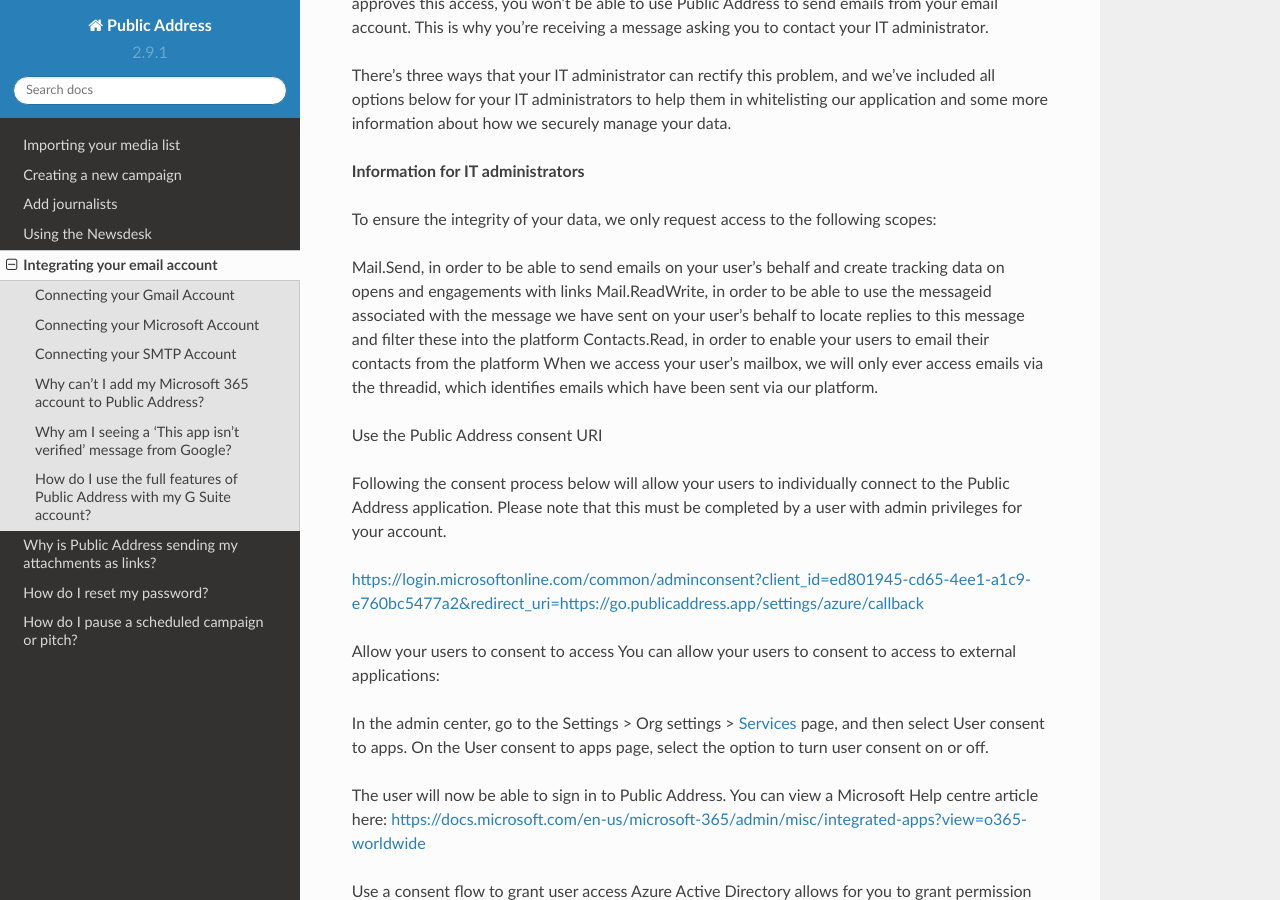
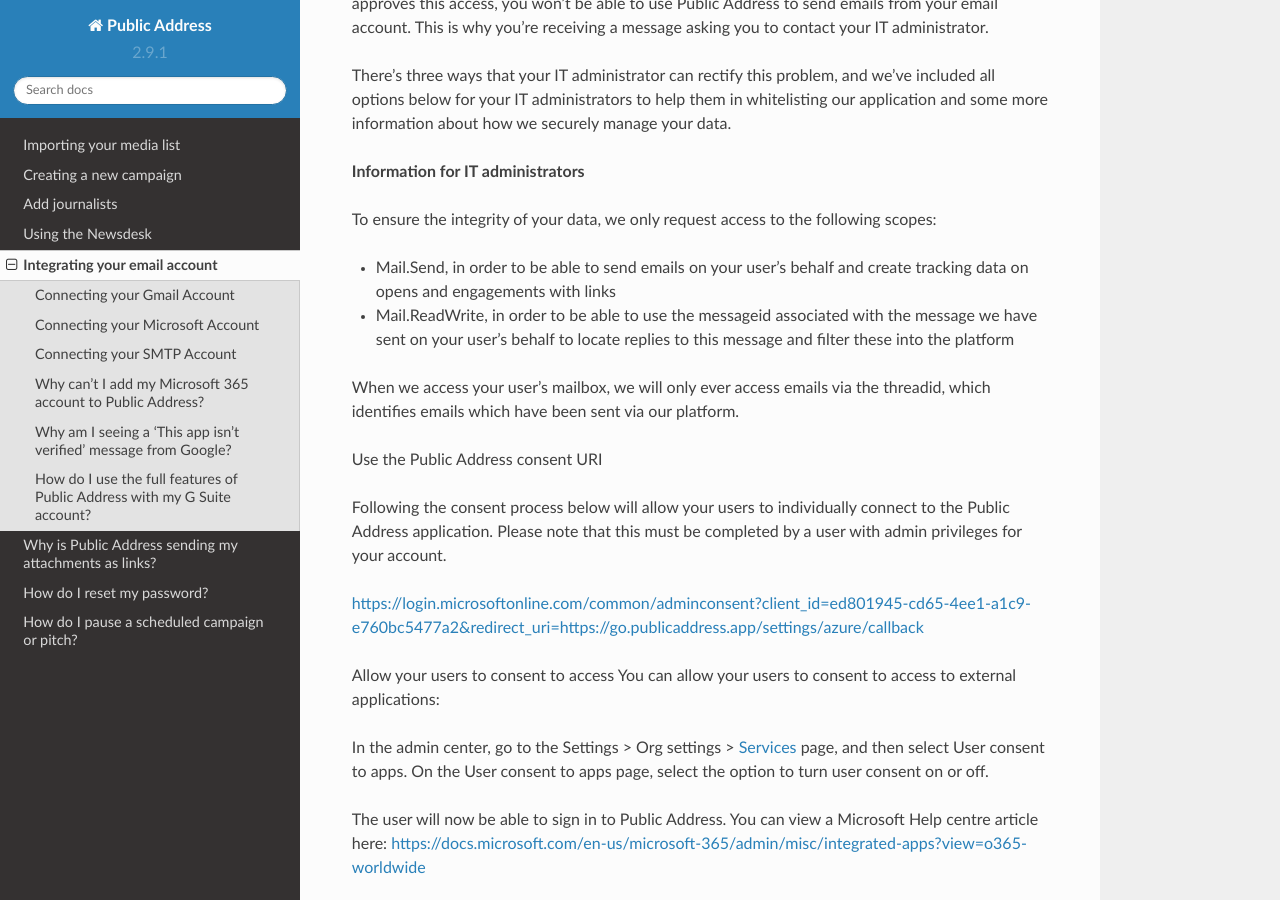
Before and after one commit to Public-Address/docs, a Sphinx documentation site: the page built from docs/source/integration.rst, in a window 1280 px wide and 900 px high, scrolled down 4744 px. Built offline with Sphinx 7.4.7 and the Read the Docs theme 2.0.0, drawn with Linux system fonts in a browser that asks for light colours.

Commit message:
fixed scopes to microsoft

```diff
--- a/docs/source/integration.rst
+++ b/docs/source/integration.rst
@@ -103,9 +103,8 @@
 
 To ensure the integrity of your data, we only request access to the following scopes:
 
-Mail.Send, in order to be able to send emails on your user’s behalf and create tracking data on opens and engagements with links
-Mail.ReadWrite, in order to be able to use the messageid associated with the message we have sent on your user’s behalf to locate replies to this message and filter these into the platform
-Contacts.Read, in order to enable your users to email their contacts from the platform
+- Mail.Send, in order to be able to send emails on your user’s behalf and create tracking data on opens and engagements with links
+- Mail.ReadWrite, in order to be able to use the messageid associated with the message we have sent on your user’s behalf to locate replies to this message and filter these into the platform
 When we access your user’s mailbox, we will only ever access emails via the threadid, which identifies emails which have been sent via our platform.
 
 Use the Public Address consent URI
```
